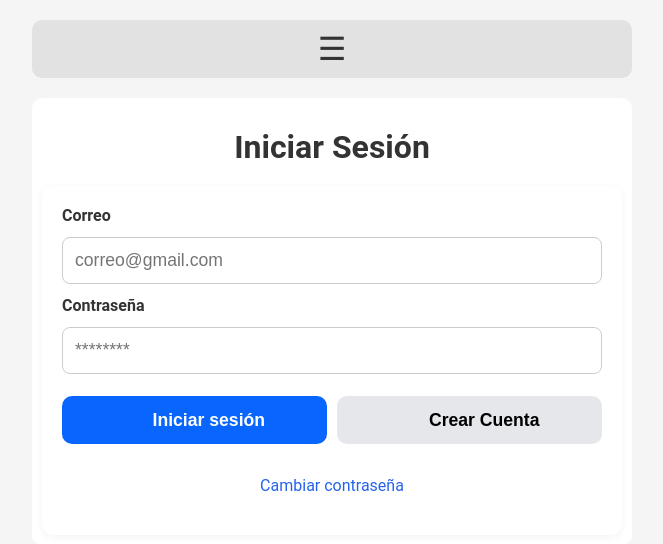
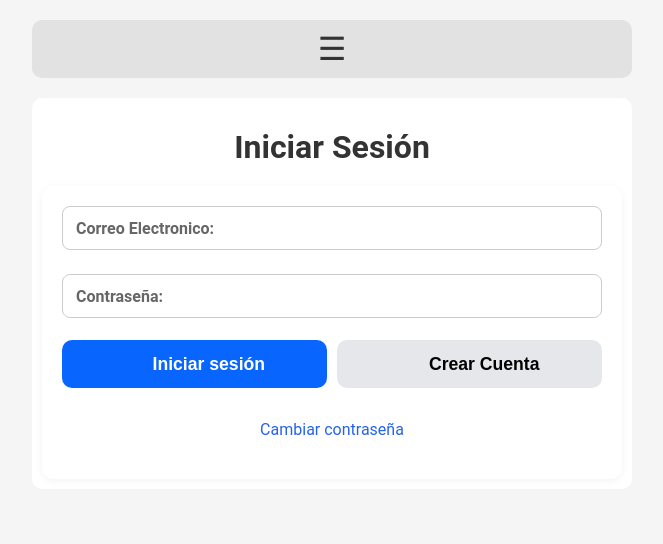
Before and after one commit to Alejandro-Leon24/Proyecto-web, a PHP site: page /Vista/Login.php in a window 1280 px wide. Shown: the top 544 px of the page, without its empty margins (308-971 px from the left). Run offline with PHP 8.4, Linux system fonts and the light colour scheme.

Commit message:
Mejora de login y index

```diff
--- a/Registro de Asistencia/Vista/Login.php
+++ b/Registro de Asistencia/Vista/Login.php
@@ -36,11 +36,16 @@ require_once __DIR__ . '/../Controlador/AuthController.php';
         <div class="login-container">
             <h1 style="margin: 20px;">Iniciar Sesión</h1>
             <form method="post" id="login-form">
-                <label for="username" style="font-weight: bold;">Correo</label>
-                <input type="text" id="username" name="username" placeholder="correo@gmail.com" required>
+                <div class="group">
+                    <input type="text" id="username" name="username" required>
+                    <label for="username" style="font-weight: bold;">Correo Electronico:</label>
+                </div>
+                <div></div>
+                <div class="group">
+                    <input type="password" id="password" name="password" required>
+                    <label for="password" style="font-weight: bold;">Contraseña:</label>
+                </div>
 
-                <label for="password" style="font-weight: bold;">Contraseña</label>
-                <input type="password" id="password" name="password" placeholder="********" required>
                 <div style="display: flex; justify-content: space-between; gap: 10px; flex-wrap: wrap;">
                     <button type="submit" name="login" class="iniciar-sesion">
                     <svg xmlns="http://www.w3.org/2000/svg" width="24" height="24" viewBox="0 0 24 24"><g fill="none" stroke="#fff" stroke-linecap="round" stroke-linejoin="round" stroke-width="2.5"><path stroke-dasharray="48" stroke-dashoffset="48" d="M8 5v-1c0 -0.55 0.45 -1 1 -1h9c0.55 0 1 0.45 1 1v16c0 0.55 -0.45 1 -1 1h-9c-0.55 0 -1 -0.45 -1 -1v-1"><animate fill="freeze" attributeName="stroke-dashoffset" dur="0.45s" values="48;0"/></path><path stroke-dasharray="12" stroke-dashoffset="12" d="M4 12h11"><animate fill="freeze" attributeName="stroke-dashoffset" begin="0.525s" dur="0.15s" values="12;0"/></path><path stroke-dasharray="6" stroke-dashoffset="6" d="M15 12l-3.5 -3.5M15 12l-3.5 3.5"><animate fill="freeze" attributeName="stroke-dashoffset" begin="0.675s" dur="0.15s" values="6;0"/></path></g></svg>
--- a/Registro de Asistencia/assets/CSS/estilos.css
+++ b/Registro de Asistencia/assets/CSS/estilos.css
@@ -384,7 +384,10 @@ td, th {
 }
 .asistencia{
   font-weight: 700;
+  font-size: 2rem;
   padding: 10px 0 10px 20px; /* Relleno interno */
+  display: inline-block;
+  margin: 10px;
 }
 input[type="radio"] {
   /* display: none; /* Oculta los botones de radio */
@@ -410,3 +413,35 @@ input[type="radio"] {
   align-items: center;
   gap: 5px;
 }
+.group{
+  position: relative;
+  width: 100%;
+}
+
+.group input{
+  position: relative;
+  background: transparent;
+  font-size: 1rem;
+  outline: none;
+  padding: 12px; /* espacio para el texto */
+}
+
+.group label{
+  position: absolute;
+  left: 10px;
+  top: 50%;
+  transform: translateY(-50%);
+  color: #666;
+  background: transparent;
+  padding: 0 4px;
+  transition: 0.2s ease all; /* Transición suave para el cambio de posición y tamaño */
+  pointer-events: none; /* Desactiva eventos del puntero */
+}
+.group input:focus + label,
+.group input:valid + label {
+  top: -6px; /* Mueve la etiqueta hacia arriba */
+  font-size: 0.8rem;
+  color: #333; /* Cambia el color de la etiqueta */
+  background: #fff; /* Fondo blanco para la etiqueta */
+  left: 5px;
+}
--- a/Registro de Asistencia/assets/JS/main.js
+++ b/Registro de Asistencia/assets/JS/main.js
@@ -75,25 +75,4 @@ document.addEventListener("DOMContentLoaded", () => {
             }
         });
     }
-
-    // Inputs de asistencia (íconos)
-    const asistenciaForm = document.getElementById("form-asistencia");
-    if (asistenciaForm) {
-        const radios = asistenciaForm.querySelectorAll("input[type=radio]");
-        radios.forEach(radio => {
-            const label = radio.parentElement;
-            label.style.fontSize = "2rem";
-            label.style.display = "inline-block";
-            label.style.margin = "10px";
-            if (radio.value === "si") {
-                label.innerHTML = `<input type="radio" name="asistio" value="si" required>
-                <svg xmlns="http://www.w3.org/2000/svg" width="30" height="30" viewBox="0 0 24 24"><path fill="none" stroke="#006529" stroke-dasharray="24" stroke-dashoffset="24" stroke-linecap="round" stroke-linejoin="round" stroke-width="3" d="M5 11l6 6l10 -10"><animate fill="freeze" attributeName="stroke-dashoffset" dur="0.28s" values="24;0"/></path></svg>
-                Asistí`;
-            } else if (radio.value === "no") {
-                label.innerHTML = `<input type="radio" name="asistio" value="no" required>
-                <svg xmlns="http://www.w3.org/2000/svg" width="30" height="30" viewBox="0 0 24 24"><path fill="none" stroke="#dd1b1b" stroke-dasharray="12" stroke-dashoffset="12" stroke-linecap="round" stroke-linejoin="round" stroke-width="3" d="M12 12l7 7M12 12l-7 -7M12 12l-7 7M12 12l7 -7"><animate fill="freeze" attributeName="stroke-dashoffset" dur="0.21s" values="12;0"/></path></svg>
-                No asistí`;
-            }
-        });
-    }
 });
```
Also changed, not shown: Registro de Asistencia/index.php (+10 -3 lines), Registro de Asistencia/assets/JS/asistencias.js (line endings or trailing spaces).
